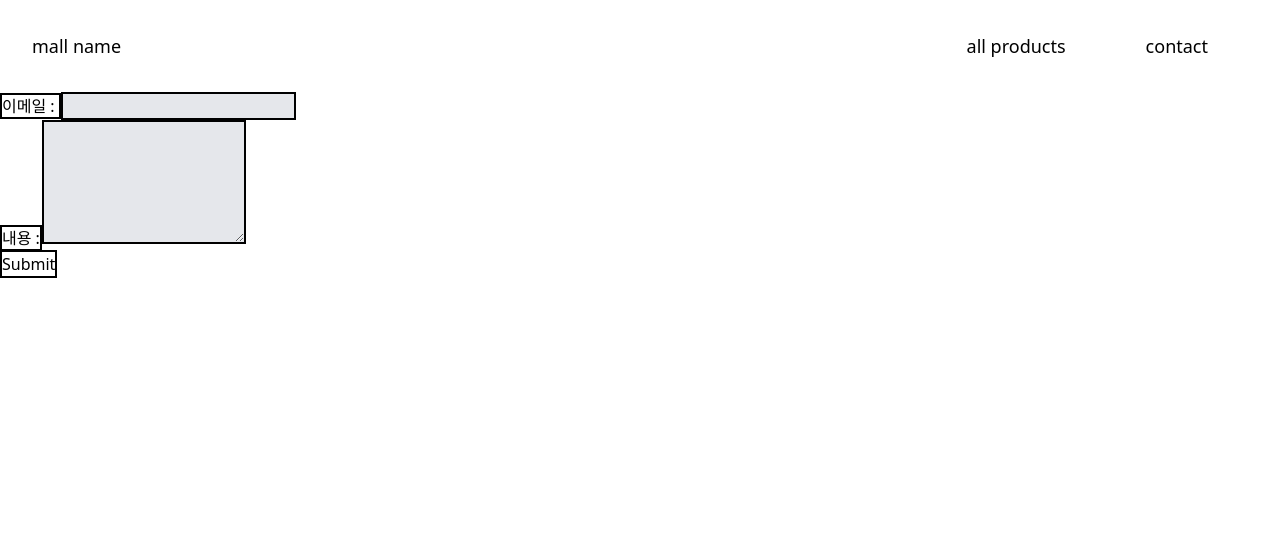
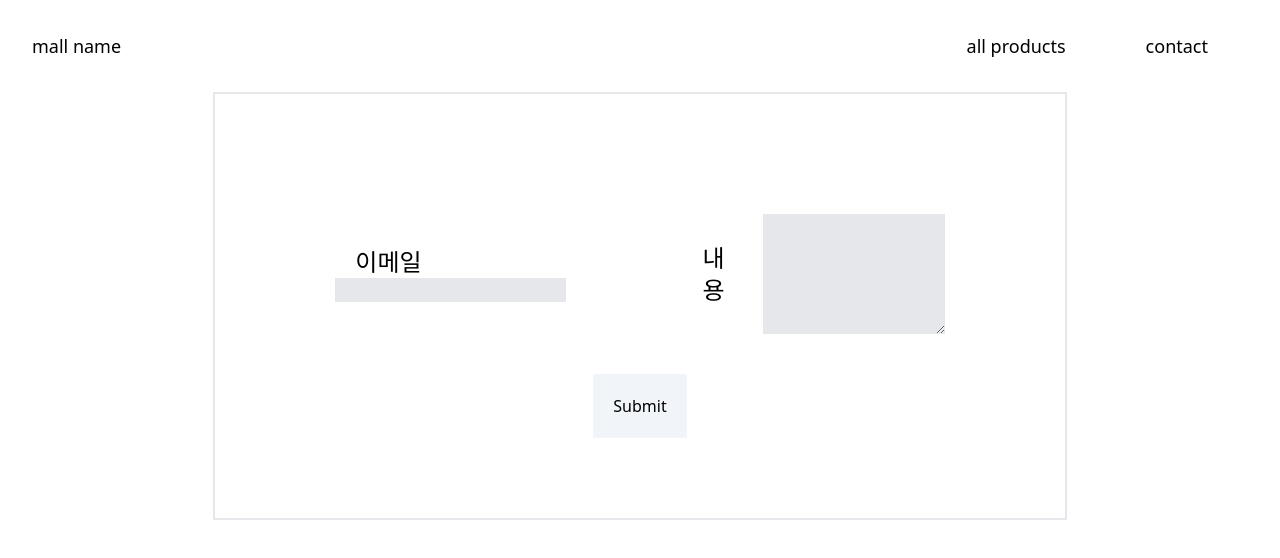
Before and after one commit to Goddemi/next-blog, a Next.js app: page /contact in a window 1280 px wide. Shown: the top 558 px of the page. Built offline with nearby package versions, Linux system fonts and the light colour scheme.

Commit message:
Add : contact CSS

```diff
--- a/components/contact/Contact.tsx
+++ b/components/contact/Contact.tsx
@@ -44,30 +44,34 @@ const ContactForm = () => {
   };
 
   return (
-    <form onSubmit={contactHandler}>
-      <div>
-        <label htmlFor="email" className="border-2 border-black">
-          이메일 :{" "}
+    <form onSubmit={contactHandler} className="w-2/3 p-20 border-2 border-gray">
+      <div className="flex justify-center items-center ">
+        <div className="p-10">
+          <label htmlFor="email" className="text-2xl p-5">
+            이메일{" "}
           </label>
           <input
             id="email"
             type="email"
             ref={emailRef}
-          className="border-2 border-black bg-gray-200 "
+            className=" bg-gray-200 "
           />
         </div>
-      <div>
-        <label htmlFor="content" className="border-2 border-black">
-          내용 :
+        <div className="p-10 pl-14 flex justify-center items-center">
+          <label htmlFor="content" className="text-2xl p-5">
+            <span>내용 </span>
           </label>
           <textarea
             id="content"
             rows={5}
             ref={contentRef}
-          className=" bg-gray-200 border-2 border-black"
+            className=" bg-gray-200 "
           ></textarea>
         </div>
-      <button className="border-2 border-black">Submit</button>
+      </div>
+      <div className="text-center ">
+        <button className="p-5 bg-slate-100">Submit</button>
+      </div>
     </form>
   );
 };
--- a/next.config.js
+++ b/next.config.js
@@ -1,33 +1,33 @@
 /** @type {import('next').NextConfig} */
 
-const { PHASE_DEVELOPMENT_SERVER } = requrie("next/constants");
+const { PHASE_DEVELOPMENT_SERVER } = require("next/constants");
 
 const nextConfig = (phase) => {
-  https: if (phase === PHASE_DEVELOPMENT_SERVER) {
-    return {
-      env: {
-        firebase_title: "youneedverse",
-        firebase_id: "e9492",
-      },
-      reactStrictMode: true,
-      images: {
-        remotePatterns: [
-          {
-            protocol: "https",
-            hostname: "res.cloudinary.com",
-            port: "",
-            pathname: "/dhfmls9fs/image/upload/**",
-          },
-        ],
-      },
-    };
-  }
+  // if (phase === PHASE_DEVELOPMENT_SERVER) {
+  //   return {
+  //     env: {
+  //       firebase_title: "youneedverse",
+  //       firebase_id: "e9492",
+  //     },
+  //     reactStrictMode: true,
+  //     images: {
+  //       remotePatterns: [
+  //         {
+  //           protocol: "https",
+  //           hostname: "res.cloudinary.com",
+  //           port: "",
+  //           pathname: "/dhfmls9fs/image/upload/**",
+  //         },
+  //       ],
+  //     },
+  //   };
+  // }
 
   return {
-    env: {
-      firebase_title: "youneedverse",
-      firebase_id: "e9492",
-    },
+    // env: {
+    //   firebase_title: "youneedverse",
+    //   firebase_id: "e9492",
+    // },
     reactStrictMode: true,
     images: {
       remotePatterns: [
--- a/pages/api/contact.ts
+++ b/pages/api/contact.ts
@@ -1,9 +1,6 @@
 import { firebaseId, firebaseTitle } from "./../../config/firebase";
-// Next.js API route support: https://nextjs.org/docs/api-routes/introduction
-import axios from "axios";
 import type { NextApiRequest, NextApiResponse } from "next";
 import { postContent } from "../../lib/postContent";
-import { AllProductsType } from "../../type/products";
 
 export default async function handler(
   req: NextApiRequest,
@@ -25,7 +22,7 @@ export default async function handler(
     };
 
     postContent(
-      `https://${firebaseTitle}-${firebaseId}-default-rtdb.asia-southeast1.firebasedatabase.app/contact.json`,
+      `https://youneedverse-e9492-default-rtdb.asia-southeast1.firebasedatabase.app/contact.json`,
       data
     );
 
--- a/pages/contact/index.tsx
+++ b/pages/contact/index.tsx
@@ -10,7 +10,10 @@ const ContactPage = () => {
         <meta name="description" content="form for contact"></meta>
         <meta name="viewport" content="initial-scale=1.0, width=device-width" />
       </Head>
-      <ContactForm />
+      <div className="h-full flex justify-center items-center">
+        {" "}
+        <ContactForm />
+      </div>
     </>
   );
 };
--- a/pages/index.tsx
+++ b/pages/index.tsx
@@ -6,8 +6,6 @@ import FeaturedProduct from "../components/home-page/FeaturedProduct";
 import axios from "axios";
 import { useQuery, useQueryClient } from "@tanstack/react-query";
 import { getProductsWithArray } from "../lib/getProducts";
-
-const inter = Inter({ subsets: ["latin"] });
 
 export default function Home(props: any) {
   const productsData = props.productsData;
```
Also changed, not shown: lib/getProducts.ts (+5 -2 lines). Lines whose indentation alone changed are shown as unchanged.
